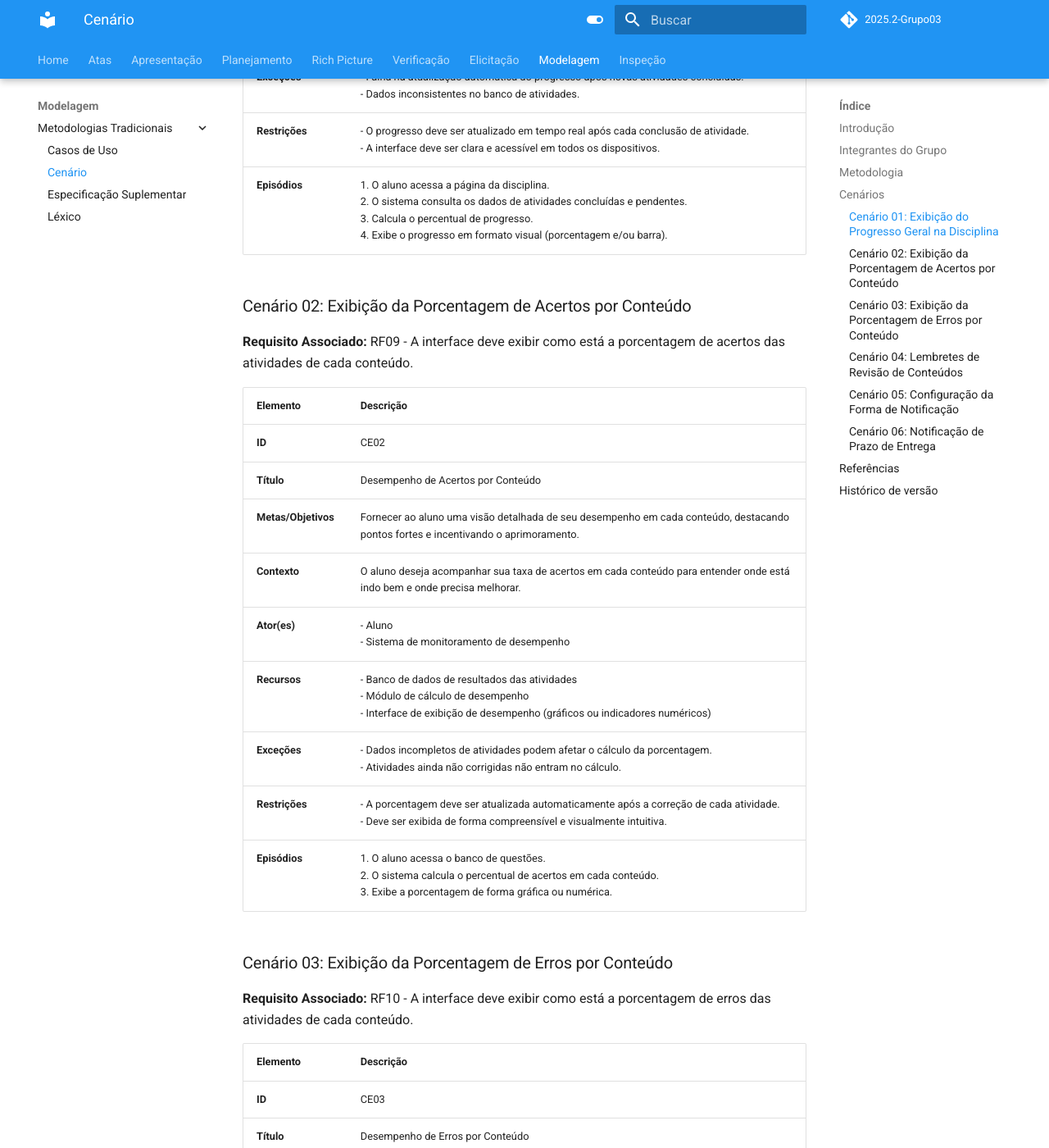
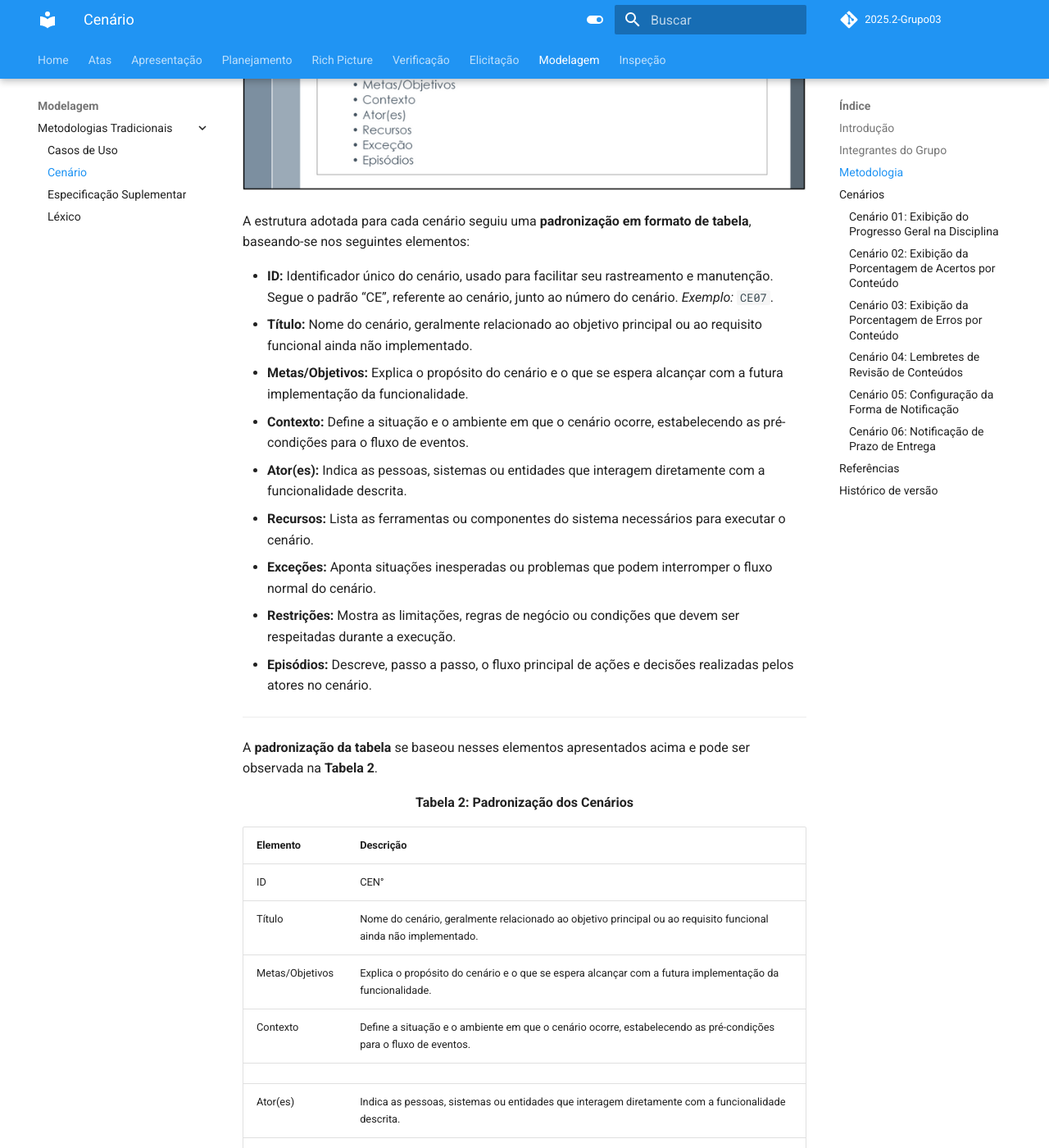
Before and after one commit to Requisitos-de-Software/2025.2-Grupo03, an MkDocs documentation site: the page built from docs/Modelagem/cenario.md, in a window 1280 px wide and 1400 px high, scrolled down 1600 px. Shown: the whole window at 82% size. Built offline with MkDocs 1.6.1 and Material for MkDocs 9.7.7, drawn with Linux system fonts in a browser that asks for light colours; comment, search, counter and statistics services are not loaded; some of the changed text lies outside the part shown.

Commit message:
Atualização de informações no documento

```diff
--- a/docs/Modelagem/cenario.md
+++ b/docs/Modelagem/cenario.md
@@ -1,6 +1,7 @@
 # Cenário
 
 ## Introdução
+Este documento mostra os cenários de uso, ou seja, situações que representam como o usuário utilizaria o sistema. Cada cenário descreve uma ação do usuário e mostra como as funções que ainda não existem no SAE seriam usadas no dia a dia. Esses cenários foram criados para entender melhor os **requisitos funcionais não-implementados** e como eles vão interagir com o usuário quando forem adicionados ao sistema.
 
 ## Integrantes do Grupo
 A Tabela 1 apresenta todos os integrantes da equipe que participaram da construção dos Cenários, juntamente com a descrição das atividades que cada um desenvolveu durante o projeto.
@@ -14,17 +15,60 @@ A Tabela 1 apresenta todos os integrantes da equipe que participaram da constru
 | [Felipe Guimaraes](https://github.com/felipegf1) |   Criou os cenários 01, 02 e 03, referente aos requisitos [RF08](https://requisitos-de-software.github.io/2025.2-Grupo03/Elicitacao/requisitos_elicitados/#funcionais), [RF09](https://requisitos-de-software.github.io/2025.2-Grupo03/Elicitacao/requisitos_elicitados/#funcionais) e [RF10](https://requisitos-de-software.github.io/2025.2-Grupo03/Elicitacao/requisitos_elicitados/#funcionais) |
 | [João Felipe](https://github.com/MrBolt2005) |                                       |
 | [João Sapiência](https://github.com/JoaoSapiencia) |                                       |
-| [Tiago Lemes](https://github.com/TiagoTeixeira-2005) |  Criou os cenários 04, 05 e 06, que são referentes, respectivamente, aos requisitos RF15, RF19 e RF20.                                 |
+| [Tiago Lemes](https://github.com/TiagoTeixeira-2005) |  Criou os cenários 04, 05 e 06, que são referentes, respectivamente, aos requisitos [RF15](https://requisitos-de-software.github.io/2025.2-Grupo03/Elicitacao/requisitos_elicitados/#funcionais), [RF19](https://requisitos-de-software.github.io/2025.2-Grupo03/Elicitacao/requisitos_elicitados/#funcionais) e [RF20](https://requisitos-de-software.github.io/2025.2-Grupo03/Elicitacao/requisitos_elicitados/#funcionais).                                 |
 | [Vilmar José](https://github.com/VilmarFagundes) |                                       |
 
 <div align="center"><strong>Autoria de <a href="https://github.com/TiagoTeixeira-2005">Tiago Lemes</a></strong></div>
 
 ## Metodologia
+A metodologia usada nesta documentação segue os conceitos e a estrutura mostrados nos slides da aula “Requisitos – Aula 10”, de Milene Serrano e Maurício Serrano, disponíveis [clicando aqui](../arquivos/Cenarios_Aula10.pdf).
+Cada cenário foi criado com base na identificação dos **requisitos funcionais que ainda não foram implementados** no sistema.
+Foram aplicadas abstrações para tornar a documentação clara, organizada e de fácil compreensão, conforme o modelo apresentado no material de apoio, ilustrado na Figura 1.
+
+<div align="center"><strong>Figura1: Abstrações </strong></div>
+
+![Figura 1: Abstração Cenários](../imagens/AbstracaoCenarios.png)
+
+A estrutura adotada para cada cenário seguiu uma **padronização em formato de tabela**, baseando-se nos seguintes elementos:
+
+- **ID:** Identificador único do cenário, usado para facilitar seu rastreamento e manutenção. Segue o padrão “CE”, referente ao cenário, junto ao número do cenário.      *Exemplo:* `CE07`.
+- **Título:** Nome do cenário, geralmente relacionado ao objetivo principal ou ao requisito funcional ainda não implementado.
+- **Metas/Objetivos:** Explica o propósito do cenário e o que se espera alcançar com a futura implementação da funcionalidade.
+- **Contexto:** Define a situação e o ambiente em que o cenário ocorre, estabelecendo as pré-condições para o fluxo de eventos.
+- **Ator(es):** Indica as pessoas, sistemas ou entidades que interagem diretamente com a funcionalidade descrita.
+- **Recursos:** Lista as ferramentas ou componentes do sistema necessários para executar o cenário.
+- **Exceções:** Aponta situações inesperadas ou problemas que podem interromper o fluxo normal do cenário.
+- **Restrições:** Mostra as limitações, regras de negócio ou condições que devem ser respeitadas durante a execução.
+- **Episódios:** Descreve, passo a passo, o fluxo principal de ações e decisões realizadas pelos atores no cenário.
+
+---
+
+A **padronização da tabela** se baseou nesses elementos apresentados acima e pode ser observada na **Tabela 2**.
+
+<div align="center"><strong>Tabela 2: Padronização dos Cenários</strong></div>
+
+| Elemento        | Descrição |
+|-----------------|-----------|
+| ID              | CEN° |
+| Título          | Nome do cenário, geralmente relacionado ao objetivo principal ou ao requisito funcional ainda não implementado. |
+| Metas/Objetivos | Explica o propósito do cenário e o que se espera alcançar com a futura implementação da funcionalidade. |
+| Contexto        | Define a situação e o ambiente em que o cenário ocorre, estabelecendo as pré-condições para o fluxo de eventos.
+ |
+| Ator(es)        | Indica as pessoas, sistemas ou entidades que interagem diretamente com a funcionalidade descrita.
+ |
+| Recursos        | Lista as ferramentas ou componentes do sistema necessários para executar o cenário. |
+| Exceções        | Aponta situações inesperadas ou problemas que podem interromper o fluxo normal do cenário. |
+| Restrições      | Mostra as limitações, regras de negócio ou condições que devem ser respeitadas durante a execução. |
+| Episódios       | Descreve, passo a passo, o fluxo principal de ações e decisões realizadas pelos atores no cenário. |
+
+<div align="center"><strong>Autoria de <a href="https://github.com/TiagoTeixeira-2005">Tiago Lemes</a></strong></div>
 
 ## Cenários
 
 ### Cenário 01: Exibição do Progresso Geral na Disciplina
-**Requisito Associado:** RF08 - A interface deve exibir um progresso em porcentagem do andamento da disciplina.
+**Requisito Associado:** [RF08](https://requisitos-de-software.github.io/2025.2-Grupo03/Elicitacao/requisitos_elicitados/#funcionais) - A interface deve exibir um progresso em porcentagem do andamento da disciplina.
+
+<div align="center"><strong>Tabela 3: Cenário 01</strong></div>
 
 | **Elemento**        | **Descrição**  |
 | ------------------- | ------------------------------------------------------------------------------------------------------------------------------------------------------------------------------------------------------------------------------ |
@@ -39,7 +83,9 @@ A Tabela 1 apresenta todos os integrantes da equipe que participaram da constru
 | **Episódios**       | 1. O aluno acessa a página da disciplina.<br>2. O sistema consulta os dados de atividades concluídas e pendentes.<br>3. Calcula o percentual de progresso.<br>4. Exibe o progresso em formato visual (porcentagem e/ou barra). |
 
 ### Cenário 02: Exibição da Porcentagem de Acertos por Conteúdo
-**Requisito Associado:** RF09 - A interface deve exibir como está a porcentagem de acertos das atividades de cada conteúdo.
+**Requisito Associado:** [RF09](https://requisitos-de-software.github.io/2025.2-Grupo03/Elicitacao/requisitos_elicitados/#funcionais) - A interface deve exibir como está a porcentagem de acertos das atividades de cada conteúdo.
+
+<div align="center"><strong>Tabela 4: Cenário 02</strong></div>
 
 | **Elemento**        | **Descrição**   |
 | ------------------- | ------------------------------------------------------------------------------------------------------------------------------------------------------------------------------ |
@@ -54,7 +100,9 @@ A Tabela 1 apresenta todos os integrantes da equipe que participaram da constru
 | **Episódios**       | 1. O aluno acessa o banco de questões.<br>2. O sistema calcula o percentual de acertos em cada conteúdo.<br>3. Exibe a porcentagem de forma gráfica ou numérica. |
 
 ### Cenário 03: Exibição da Porcentagem de Erros por Conteúdo
-**Requisito Associado:** RF10 - A interface deve exibir como está a porcentagem de erros das atividades de cada conteúdo.
+**Requisito Associado:** [RF10](https://requisitos-de-software.github.io/2025.2-Grupo03/Elicitacao/requisitos_elicitados/#funcionais) - A interface deve exibir como está a porcentagem de erros das atividades de cada conteúdo.
+
+<div align="center"><strong>Tabela 5: Cenário 03</strong></div>
 
 | **Elemento**        | **Descrição**  |
 | ------------------- | -------------------------------------------------------------------------------------------------------------------------------------------------------------------------------------------------------------------------------------------------- |
@@ -70,7 +118,9 @@ A Tabela 1 apresenta todos os integrantes da equipe que participaram da constru
 
 
 ### Cenário 04: Lembretes de Revisão de Conteúdos
-**Requisito Associado:** RF15 - O sistema deve enviar notificações para lembrar o usuário de revisar conteúdos passados.
+**Requisito Associado:** [RF15](https://requisitos-de-software.github.io/2025.2-Grupo03/Elicitacao/requisitos_elicitados/#funcionais) - O sistema deve enviar notificações para lembrar o usuário de revisar conteúdos passados.
+
+<div align="center"><strong>Tabela 6: Cenário 04</strong></div>
 
 | Elemento | Descrição |
 |-----------|------------|
@@ -84,10 +134,14 @@ A Tabela 1 apresenta todos os integrantes da equipe que participaram da constru
 | **Restrições** | - As notificações devem respeitar as preferências de comunicação do aluno. |
 | **Episódios** | 1. O sistema identifica conteúdos já estudados.<br>2. Envia lembrete ao aluno para revisar o conteúdo. |
 
+<div align="center"><strong>Autoria de <a href="https://github.com/TiagoTeixeira-2005">Tiago Lemes</a></strong></div>
+
 ---
 
 ### Cenário 05: Configuração da Forma de Notificação
-**Requisito Associado:** RF19 - O sistema deve pedir ao usuário a melhor forma de caminho de notificação.
+**Requisito Associado:** [RF19](https://requisitos-de-software.github.io/2025.2-Grupo03/Elicitacao/requisitos_elicitados/#funcionais) - O sistema deve pedir ao usuário a melhor forma de caminho de notificação.
+
+<div align="center"><strong>Tabela 7: Cenário 05</strong></div>
 
 | Elemento | Descrição |
 |-----------|------------|
@@ -101,10 +155,14 @@ A Tabela 1 apresenta todos os integrantes da equipe que participaram da constru
 | **Restrições** | - Sistema deve garantir que as notificações sejam enviadas conforme a escolha do aluno.<br>- Preferência deve ser atualizável a qualquer momento. |
 | **Episódios** | 1. O aluno acessa a seção “Preferências de Notificação”.<br>2. Escolhe o canal preferido ( notificações push, mensagens pelo WhatsApp, e-mails e alertas na interface do sistema ou no aplicativo ).<br>3. Sistema salva a configuração e envia notificações conforme a escolha. |
 
+<div align="center"><strong>Autoria de <a href="https://github.com/TiagoTeixeira-2005">Tiago Lemes</a></strong></div>
+
 ---
 
 ### Cenário 06: Notificação de Prazo de Entrega
-**Requisito Associado:** RF20 - O sistema deve enviar uma notificação quando está chegando perto da data de entrega de uma atividade.
+**Requisito Associado:** [RF20](https://requisitos-de-software.github.io/2025.2-Grupo03/Elicitacao/requisitos_elicitados/#funcionais) - O sistema deve enviar uma notificação quando está chegando perto da data de entrega de uma atividade.
+
+<div align="center"><strong>Tabela 8: Cenário 06</strong></div>
 
 | Elemento | Descrição |
 |-----------|------------|
@@ -118,6 +176,8 @@ A Tabela 1 apresenta todos os integrantes da equipe que participaram da constru
 | **Restrições** | - Notificações devem ser enviadas com antecedência suficiente para ação do aluno.<br>- Devem respeitar as preferências de comunicação do usuário. |
 | **Episódios** | 1. O sistema verifica atividades próximas do prazo.<br>2. Gera alerta de prazo para cada atividade.<br>3. Envia notificação ao aluno. |
 
+<div align="center"><strong>Autoria de <a href="https://github.com/TiagoTeixeira-2005">Tiago Lemes</a></strong></div>
+
 ---
 
 
@@ -129,3 +189,4 @@ A Tabela 1 apresenta todos os integrantes da equipe que participaram da constru
 |--------|------|-----------|-----------|---------|
 | 1.0    | 05/10/2025 | Criação do documento de cenários | [Tiago Lemes](https://github.com/TiagoTeixeira-2005) |  [Felipe Guimaraes](https://github.com/felipegf1) |
 | 1.1    | 07/10/2025 | Criação dos cenarios CE01 , CE02 e CE03 | [Felipe Guimaraes](https://github.com/felipegf1) |  [Tiago Lemes](https://github.com/TiagoTeixeira-2005) |
+| 1.2    | 08/10/2025 | Atualização de informação no documento | [Tiago Lemes](https://github.com/TiagoTeixeira-2005) |  [Felipe Guimaraes](https://github.com/felipegf1) |
```
Also changed, not shown: docs/imagens/AbstracaoCenarios.png (added), 1 other file.
